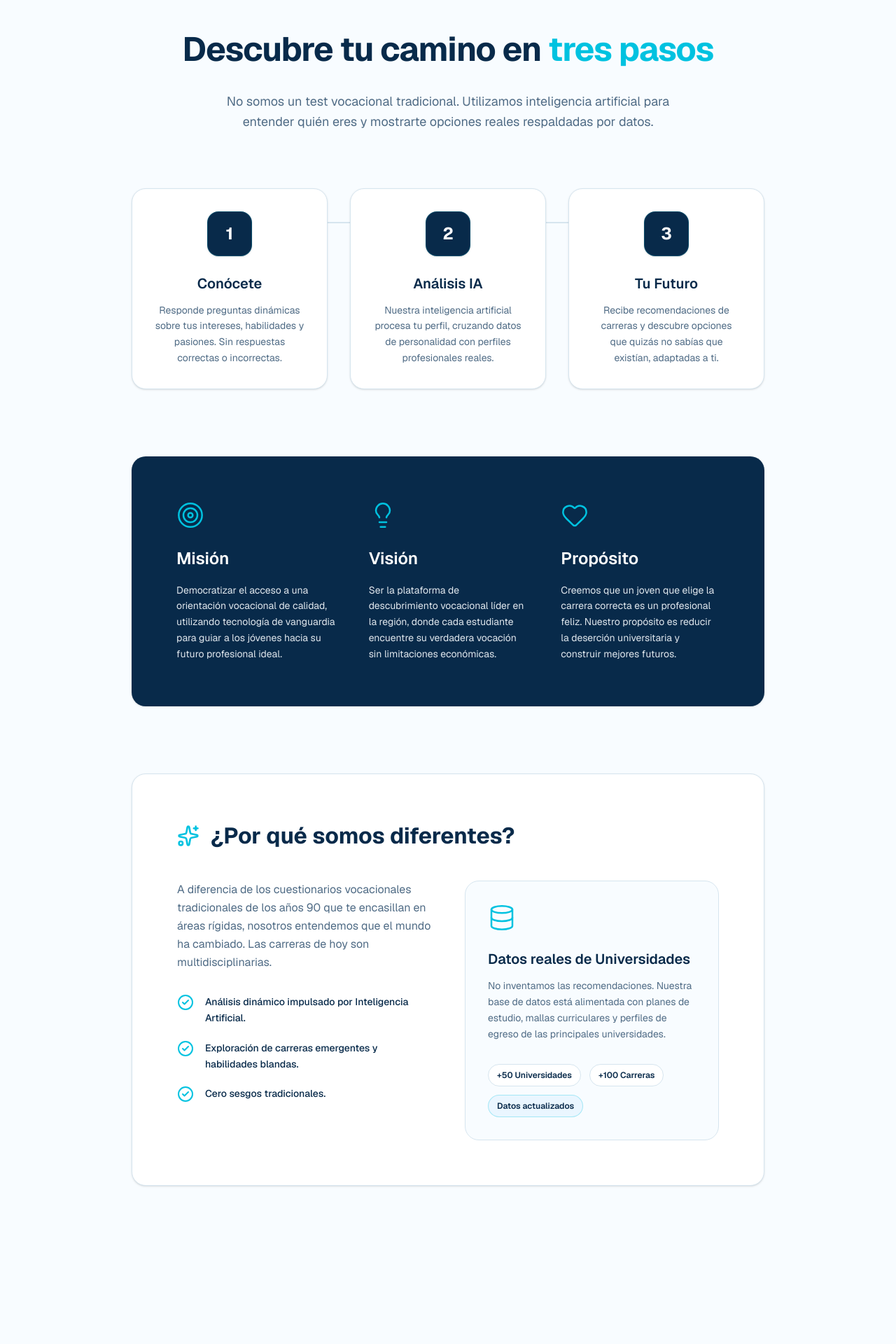
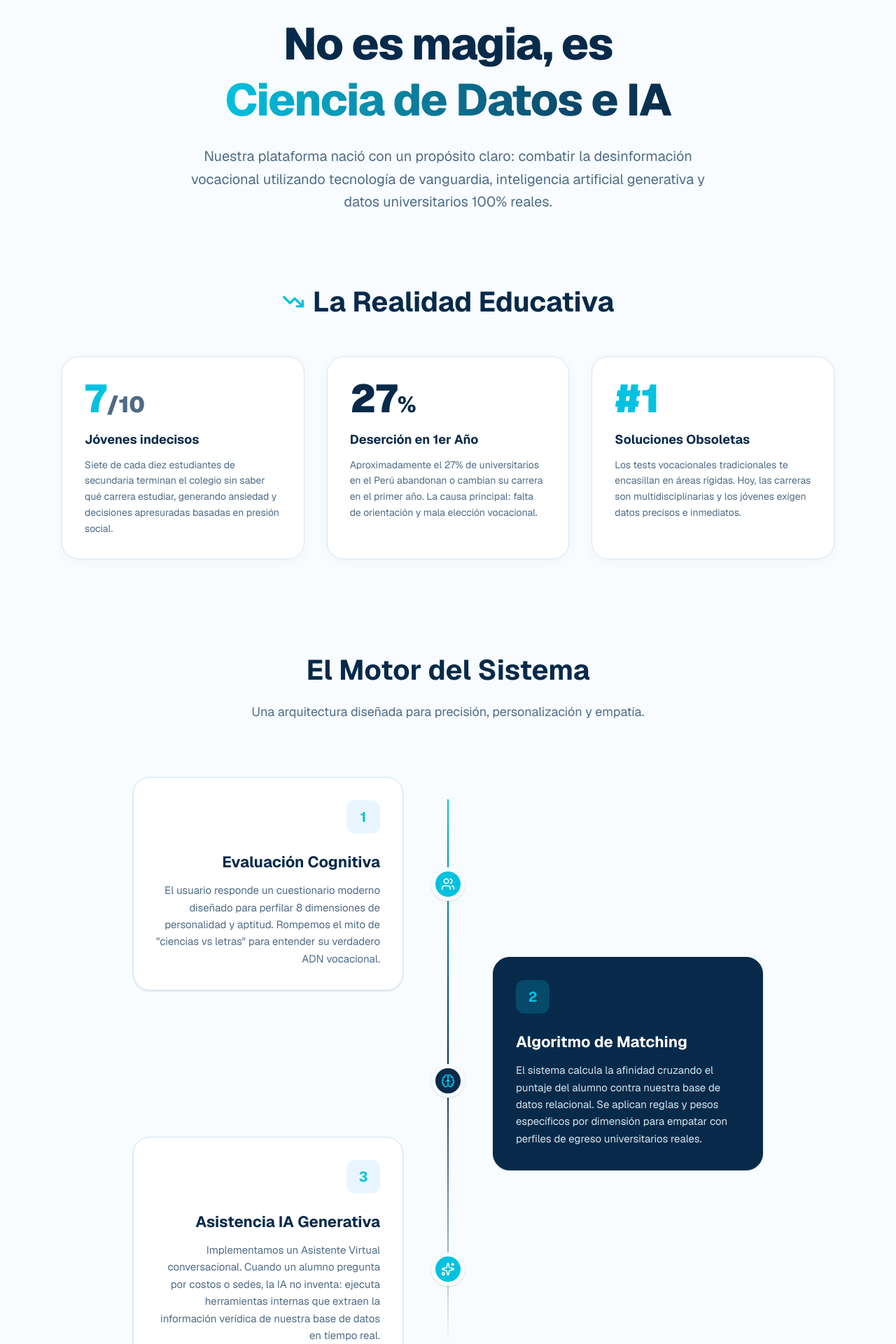
Before and after one commit to carrioneilnacr-art/Orientador-Vocacional-IA, a Next.js app: page /como-funciona in a window 1280 px wide. Shown: the part 100-2020 px from the top of the page at 70% size. Before the commit the page ends 1874 px from the top, so only its background shows below. Built offline with nearby package versions, Linux system fonts and the light colour scheme.

Commit message:
feat(ui): redesign como-funciona page with real data and modern layout

```diff
--- a/src/app/como-funciona/page.tsx
+++ b/src/app/como-funciona/page.tsx
@@ -1,124 +1,188 @@
 import Link from "next/link";
-import { ArrowLeft, CheckCircle2, Target, Heart, Lightbulb, Database, Sparkles } from "lucide-react";
+import { ArrowLeft, Brain, Target, Database, Sparkles, TrendingDown, Users, CheckCircle2, ShieldCheck } from "lucide-react";
 
 export default function ComoFunciona() {
   return (
-    <div className="flex flex-col min-h-screen bg-transparent font-sans text-[#082A4A] selection:bg-[#00C2E0] selection:text-white pb-20">
-      {/* Header simple */}
-      <header className="px-6 md:px-12 py-6 flex items-center justify-between w-full max-w-[1400px] mx-auto relative border-b border-[#D6E5EF] bg-white">
-        <Link href="/" className="inline-flex items-center text-[14px] font-medium text-[#4F6B85] hover:text-[#082A4A] transition-colors">
+    <div className="flex flex-col min-h-screen bg-[#F8FCFF] font-sans text-[#082A4A] selection:bg-[#00C2E0] selection:text-white pb-20">
+      {/* Header */}
+      <header className="px-6 md:px-12 py-6 flex items-center justify-between w-full max-w-[1400px] mx-auto relative bg-transparent z-10">
+        <Link href="/" className="inline-flex items-center text-[14px] font-semibold text-[#082A4A] hover:text-[#00C2E0] transition-colors bg-white px-5 py-2.5 rounded-full shadow-sm border border-[#D6E5EF]">
           <ArrowLeft className="mr-2 h-4 w-4" />
           Volver al inicio
         </Link>
-        <div className="w-20"></div>
       </header>
 
-      <main className="flex-1 w-full max-w-[1000px] mx-auto px-6 md:px-12 pt-16">
+      <main className="flex-1 w-full max-w-[1200px] mx-auto px-6 md:px-12 pt-8">
         {/* Hero Section */}
-        <div className="text-center mb-20">
-          <h1 className="text-[32px] md:text-[48px] font-bold tracking-tight mb-6 text-[#082A4A]">
-            Descubre tu camino en <span className="text-[#00C2E0]">tres pasos</span>
+        <div className="text-center mb-24 relative">
+          <div className="absolute top-0 left-1/2 -translate-x-1/2 w-[400px] h-[400px] bg-[#00C2E0]/10 rounded-full blur-[100px] -z-10" />
+          <h1 className="text-[40px] md:text-[64px] font-extrabold tracking-tight mb-6 text-[#082A4A] leading-tight">
+            No es magia, es <br className="hidden md:block" />
+            <span className="text-transparent bg-clip-text bg-gradient-to-r from-[#00C2E0] to-[#082A4A]">
+              Ciencia de Datos e IA
+            </span>
           </h1>
-          <p className="text-[16px] md:text-[18px] text-[#4F6B85] max-w-2xl mx-auto font-normal leading-relaxed">
-            No somos un test vocacional tradicional. Utilizamos inteligencia artificial para entender quién eres y mostrarte opciones reales respaldadas por datos.
+          <p className="text-[16px] md:text-[20px] text-[#4F6B85] max-w-3xl mx-auto font-normal leading-relaxed">
+            Nuestra plataforma nació con un propósito claro: combatir la desinformación vocacional utilizando tecnología de vanguardia, inteligencia artificial generativa y datos universitarios 100% reales.
           </p>
         </div>
 
-        {/* Steps */}
-        <div className="grid md:grid-cols-3 gap-8 mb-24 relative">
-          {/* Connector line on desktop */}
-          <div className="hidden md:block absolute top-12 left-1/6 right-1/6 h-[2px] bg-[#D6E5EF] -z-10 w-2/3 mx-auto"></div>
-
-          <div className="bg-white rounded-[20px] p-8 shadow-sm border border-[#D6E5EF] relative z-10 flex flex-col items-center text-center hover:shadow-md transition-shadow">
-            <div className="w-16 h-16 bg-[#082A4A] text-white rounded-2xl flex items-center justify-center font-bold text-[24px] mb-6 shadow-sm border border-[#00C2E0]/20">
-              1
-            </div>
-            <h3 className="font-semibold text-[20px] mb-3 text-[#082A4A]">Conócete</h3>
-            <p className="text-[#4F6B85] text-[14px] leading-relaxed">Responde preguntas dinámicas sobre tus intereses, habilidades y pasiones. Sin respuestas correctas o incorrectas.</p>
+        {/* El Problema (Deserción) */}
+        <div className="mb-32">
+          <div className="flex items-center justify-center gap-3 mb-12">
+            <TrendingDown className="h-8 w-8 text-[#00C2E0]" strokeWidth={2.5} />
+            <h2 className="text-[32px] md:text-[40px] font-bold text-[#082A4A] text-center">La Realidad Educativa</h2>
           </div>
 
-          <div className="bg-white rounded-[20px] p-8 shadow-sm border border-[#D6E5EF] relative z-10 flex flex-col items-center text-center hover:shadow-md transition-shadow">
-            <div className="w-16 h-16 bg-[#082A4A] text-white rounded-2xl flex items-center justify-center font-bold text-[24px] mb-6 shadow-sm border border-[#00C2E0]/20">
-              2
-            </div>
-            <h3 className="font-semibold text-[20px] mb-3 text-[#082A4A]">Análisis IA</h3>
-            <p className="text-[#4F6B85] text-[14px] leading-relaxed">Nuestra inteligencia artificial procesa tu perfil, cruzando datos de personalidad con perfiles profesionales reales.</p>
-          </div>
-
-          <div className="bg-white rounded-[20px] p-8 shadow-sm border border-[#D6E5EF] relative z-10 flex flex-col items-center text-center hover:shadow-md transition-shadow">
-            <div className="w-16 h-16 bg-[#082A4A] text-white rounded-2xl flex items-center justify-center font-bold text-[24px] mb-6 shadow-sm border border-[#00C2E0]/20">
-              3
-            </div>
-            <h3 className="font-semibold text-[20px] mb-3 text-[#082A4A]">Tu Futuro</h3>
-            <p className="text-[#4F6B85] text-[14px] leading-relaxed">Recibe recomendaciones de carreras y descubre opciones que quizás no sabías que existían, adaptadas a ti.</p>
-          </div>
-        </div>
-
-        {/* Misión, Visión, Propósito */}
-        <div className="bg-[#082A4A] text-white rounded-[20px] p-10 md:p-16 mb-24 shadow-sm relative overflow-hidden">
-          <div className="relative z-10 grid md:grid-cols-3 gap-12">
-            <div>
-              <Target className="h-10 w-10 text-[#00C2E0] mb-6" strokeWidth={1.5} />
-              <h3 className="text-[24px] font-semibold mb-4">Misión</h3>
-              <p className="text-[#F8FCFF] text-[14px] leading-relaxed opacity-90">
-                Democratizar el acceso a una orientación vocacional de calidad, utilizando tecnología de vanguardia para guiar a los jóvenes hacia su futuro profesional ideal.
+          <div className="grid md:grid-cols-3 gap-8">
+            <div className="bg-white rounded-[24px] p-8 shadow-[0_4px_20px_rgb(0,0,0,0.03)] border border-[#D6E5EF] relative overflow-hidden group hover:border-[#00C2E0] transition-all duration-300">
+              <div className="absolute top-0 right-0 w-32 h-32 bg-gradient-to-bl from-[#EAF6FF] to-transparent rounded-bl-full -z-10 opacity-50 group-hover:opacity-100 transition-opacity" />
+              <div className="text-[#00C2E0] font-black text-[56px] leading-none mb-4">7<span className="text-[32px] text-[#4F6B85]">/10</span></div>
+              <h3 className="text-[18px] font-bold text-[#082A4A] mb-3">Jóvenes indecisos</h3>
+              <p className="text-[#4F6B85] text-[14px] leading-relaxed">
+                Siete de cada diez estudiantes de secundaria terminan el colegio sin saber qué carrera estudiar, generando ansiedad y decisiones apresuradas basadas en presión social.
               </p>
             </div>
-            <div>
-              <Lightbulb className="h-10 w-10 text-[#00C2E0] mb-6" strokeWidth={1.5} />
-              <h3 className="text-[24px] font-semibold mb-4">Visión</h3>
-              <p className="text-[#F8FCFF] text-[14px] leading-relaxed opacity-90">
-                Ser la plataforma de descubrimiento vocacional líder en la región, donde cada estudiante encuentre su verdadera vocación sin limitaciones económicas.
+
+            <div className="bg-white rounded-[24px] p-8 shadow-[0_4px_20px_rgb(0,0,0,0.03)] border border-[#D6E5EF] relative overflow-hidden group hover:border-[#082A4A] transition-all duration-300">
+              <div className="absolute top-0 right-0 w-32 h-32 bg-gradient-to-bl from-[#DEEEFF] to-transparent rounded-bl-full -z-10 opacity-50 group-hover:opacity-100 transition-opacity" />
+              <div className="text-[#082A4A] font-black text-[56px] leading-none mb-4">27<span className="text-[32px]">%</span></div>
+              <h3 className="text-[18px] font-bold text-[#082A4A] mb-3">Deserción en 1er Año</h3>
+              <p className="text-[#4F6B85] text-[14px] leading-relaxed">
+                Aproximadamente el 27% de universitarios en el Perú abandonan o cambian su carrera en el primer año. La causa principal: falta de orientación y mala elección vocacional.
               </p>
             </div>
-            <div>
-              <Heart className="h-10 w-10 text-[#00C2E0] mb-6" strokeWidth={1.5} />
-              <h3 className="text-[24px] font-semibold mb-4">Propósito</h3>
-              <p className="text-[#F8FCFF] text-[14px] leading-relaxed opacity-90">
-                Creemos que un joven que elige la carrera correcta es un profesional feliz. Nuestro propósito es reducir la deserción universitaria y construir mejores futuros.
+
+            <div className="bg-white rounded-[24px] p-8 shadow-[0_4px_20px_rgb(0,0,0,0.03)] border border-[#D6E5EF] relative overflow-hidden group hover:border-[#00C2E0] transition-all duration-300">
+              <div className="absolute top-0 right-0 w-32 h-32 bg-gradient-to-bl from-[#EAF6FF] to-transparent rounded-bl-full -z-10 opacity-50 group-hover:opacity-100 transition-opacity" />
+              <div className="text-[#00C2E0] font-black text-[56px] leading-none mb-4">#1</div>
+              <h3 className="text-[18px] font-bold text-[#082A4A] mb-3">Soluciones Obsoletas</h3>
+              <p className="text-[#4F6B85] text-[14px] leading-relaxed">
+                Los tests vocacionales tradicionales te encasillan en áreas rígidas. Hoy, las carreras son multidisciplinarias y los jóvenes exigen datos precisos e inmediatos.
               </p>
             </div>
           </div>
         </div>
 
-        {/* Por qué somos diferentes */}
-        <div className="bg-white rounded-[20px] p-10 md:p-16 shadow-sm border border-[#D6E5EF]">
-          <div className="flex items-center gap-4 mb-10">
-            <Sparkles className="h-8 w-8 text-[#00C2E0]" />
-            <h2 className="text-[32px] font-bold text-[#082A4A]">¿Por qué somos diferentes?</h2>
+        {/* Como Funciona el Sistema (Timeline Dinamico) */}
+        <div className="mb-32">
+          <div className="text-center mb-20">
+            <h2 className="text-[32px] md:text-[40px] font-bold text-[#082A4A] mb-4">El Motor del Sistema</h2>
+            <p className="text-[#4F6B85] text-[18px]">Una arquitectura diseñada para precisión, personalización y empatía.</p>
           </div>
 
-          <div className="grid md:grid-cols-2 gap-12">
+          <div className="relative max-w-[900px] mx-auto">
+            {/* Línea conectora central (solo en desktop) */}
+            <div className="hidden md:block absolute left-1/2 top-8 bottom-8 w-[2px] bg-gradient-to-b from-[#00C2E0] via-[#082A4A] to-transparent -translate-x-1/2 z-0" />
+
+            <div className="space-y-12 md:space-y-0 relative z-10">
+              {/* Step 1 */}
+              <div className="flex flex-col md:flex-row items-center gap-6 md:gap-0">
+                <div className="w-full md:w-1/2 md:pr-16 flex flex-col items-center md:items-end md:text-right">
+                  <div className="bg-white p-8 rounded-[24px] shadow-sm border border-[#D6E5EF] hover:shadow-md transition-shadow w-full">
+                    <div className="inline-flex w-12 h-12 bg-[#EAF6FF] text-[#00C2E0] rounded-[12px] items-center justify-center font-bold text-xl mb-6">1</div>
+                    <h3 className="text-[22px] font-bold text-[#082A4A] mb-3">Evaluación Cognitiva</h3>
+                    <p className="text-[#4F6B85] text-[15px] leading-relaxed">
+                      El usuario responde un cuestionario moderno diseñado para perfilar 8 dimensiones de personalidad y aptitud. Rompemos el mito de "ciencias vs letras" para entender su verdadero ADN vocacional.
+                    </p>
+                  </div>
+                </div>
+                <div className="hidden md:flex absolute left-1/2 -translate-x-1/2 w-[48px] h-[48px] bg-[#00C2E0] rounded-full border-[6px] border-[#F8FCFF] shadow-sm items-center justify-center z-20">
+                  <Users className="text-white h-5 w-5" />
+                </div>
+                <div className="hidden md:block md:w-1/2 md:pl-16" />
+              </div>
+
+              {/* Step 2 */}
+              <div className="flex flex-col md:flex-row-reverse items-center gap-6 md:gap-0 mt-0 md:-mt-12">
+                <div className="w-full md:w-1/2 md:pl-16 flex flex-col items-center md:items-start text-left">
+                  <div className="bg-[#082A4A] p-8 rounded-[24px] shadow-sm border border-[#082A4A] hover:shadow-lg transition-shadow relative overflow-hidden w-full">
+                    <div className="absolute top-0 right-0 w-40 h-40 bg-white/5 rounded-bl-full -z-10" />
+                    <div className="inline-flex w-12 h-12 bg-[#00C2E0]/20 text-[#00C2E0] rounded-[12px] items-center justify-center font-bold text-xl mb-6">2</div>
+                    <h3 className="text-[22px] font-bold text-white mb-3">Algoritmo de Matching</h3>
+                    <p className="text-[#D6E5EF] text-[15px] leading-relaxed">
+                      El sistema calcula la afinidad cruzando el puntaje del alumno contra nuestra base de datos relacional. Se aplican reglas y pesos específicos por dimensión para empatar con perfiles de egreso universitarios reales.
+                    </p>
+                  </div>
+                </div>
+                <div className="hidden md:flex absolute left-1/2 -translate-x-1/2 w-[48px] h-[48px] bg-[#082A4A] rounded-full border-[6px] border-[#F8FCFF] shadow-sm items-center justify-center z-20 md:mt-12">
+                  <Brain className="text-[#00C2E0] h-5 w-5" />
+                </div>
+                <div className="hidden md:block md:w-1/2 md:pr-16" />
+              </div>
+
+              {/* Step 3 */}
+              <div className="flex flex-col md:flex-row items-center gap-6 md:gap-0 mt-0 md:-mt-12">
+                <div className="w-full md:w-1/2 md:pr-16 flex flex-col items-center md:items-end md:text-right">
+                  <div className="bg-white p-8 rounded-[24px] shadow-sm border border-[#D6E5EF] hover:shadow-md transition-shadow w-full">
+                    <div className="inline-flex w-12 h-12 bg-[#EAF6FF] text-[#00C2E0] rounded-[12px] items-center justify-center font-bold text-xl mb-6">3</div>
+                    <h3 className="text-[22px] font-bold text-[#082A4A] mb-3">Asistencia IA Generativa</h3>
+                    <p className="text-[#4F6B85] text-[15px] leading-relaxed">
+                      Implementamos un Asistente Virtual conversacional. Cuando un alumno pregunta por costos o sedes, la IA no inventa: ejecuta herramientas internas que extraen la información verídica de nuestra base de datos en tiempo real.
+                    </p>
+                  </div>
+                </div>
+                <div className="hidden md:flex absolute left-1/2 -translate-x-1/2 w-[48px] h-[48px] bg-[#00C2E0] rounded-full border-[6px] border-[#F8FCFF] shadow-sm items-center justify-center z-20 md:mt-12">
+                  <Sparkles className="text-white h-5 w-5" />
+                </div>
+                <div className="hidden md:block md:w-1/2 md:pl-16" />
+              </div>
+            </div>
+          </div>
+        </div>
+
+        {/* Compromiso con la Verdad / Tech Stack */}
+        <div className="bg-white rounded-[32px] p-8 md:p-16 mb-16 shadow-[0_4px_20px_rgb(0,0,0,0.03)] border border-[#D6E5EF] overflow-hidden relative">
+          <div className="absolute top-0 right-0 w-64 h-64 bg-[#EAF6FF] rounded-bl-full -z-10 opacity-70" />
+
+          <div className="grid lg:grid-cols-2 gap-16 items-center relative z-10">
             <div>
-              <p className="text-[#4F6B85] mb-8 leading-relaxed text-[16px]">
-                A diferencia de los cuestionarios vocacionales tradicionales de los años 90 que te encasillan en áreas rígidas, nosotros entendemos que el mundo ha cambiado. Las carreras de hoy son multidisciplinarias.
+              <ShieldCheck className="h-12 w-12 text-[#00C2E0] mb-6" strokeWidth={2} />
+              <h2 className="text-[32px] md:text-[40px] font-bold text-[#082A4A] mb-6 leading-tight">
+                Garantía de Datos: <br className="hidden md:block" />
+                <span className="text-[#00C2E0]">Cero Alucinaciones</span>
+              </h2>
+              <p className="text-[#4F6B85] text-[16px] leading-relaxed mb-8">
+                En educación, la precisión lo es todo. Nuestro agente de inteligencia artificial opera bajo un sistema de llamadas a herramientas controlado. Las respuestas de los chats están ancladas estrictamente a datos verificados.
               </p>
-              <ul className="space-y-5">
+              <ul className="space-y-4">
                 <li className="flex items-start gap-4">
-                  <CheckCircle2 className="h-6 w-6 text-[#00C2E0] shrink-0" />
-                  <span className="text-[14px] font-medium text-[#082A4A] leading-relaxed">Análisis dinámico impulsado por Inteligencia Artificial.</span>
+                  <div className="mt-1 bg-[#DEEEFF] p-1.5 rounded-full"><Database className="h-4 w-4 text-[#00C2E0]" strokeWidth={3} /></div>
+                  <span className="text-[#082A4A] font-semibold text-[15px] pt-1">Conexión directa a PostgreSQL (Supabase)</span>
                 </li>
                 <li className="flex items-start gap-4">
-                  <CheckCircle2 className="h-6 w-6 text-[#00C2E0] shrink-0" />
-                  <span className="text-[14px] font-medium text-[#082A4A] leading-relaxed">Exploración de carreras emergentes y habilidades blandas.</span>
+                  <div className="mt-1 bg-[#DEEEFF] p-1.5 rounded-full"><Target className="h-4 w-4 text-[#00C2E0]" strokeWidth={3} /></div>
+                  <span className="text-[#082A4A] font-semibold text-[15px] pt-1">Costos y sedes extraídos mediante queries precisos</span>
                 </li>
                 <li className="flex items-start gap-4">
-                  <CheckCircle2 className="h-6 w-6 text-[#00C2E0] shrink-0" />
-                  <span className="text-[14px] font-medium text-[#082A4A] leading-relaxed">Cero sesgos tradicionales.</span>
+                  <div className="mt-1 bg-[#DEEEFF] p-1.5 rounded-full"><CheckCircle2 className="h-4 w-4 text-[#00C2E0]" strokeWidth={3} /></div>
+                  <span className="text-[#082A4A] font-semibold text-[15px] pt-1">Protección contra información fabricada (AI Hallucinations)</span>
                 </li>
               </ul>
             </div>
 
-            <div className="bg-[#F8FCFF] p-8 rounded-[20px] border border-[#D6E5EF] flex flex-col justify-center">
-              <Database className="h-10 w-10 text-[#00C2E0] mb-6" strokeWidth={1.5} />
-              <h3 className="font-semibold text-[20px] mb-3 text-[#082A4A]">Datos reales de Universidades</h3>
-              <p className="text-[#4F6B85] text-[14px] leading-relaxed mb-8">
-                No inventamos las recomendaciones. Nuestra base de datos está alimentada con planes de estudio, mallas curriculares y perfiles de egreso de las principales universidades.
-              </p>
-              <div className="flex flex-wrap gap-3">
-                <span className="bg-white border border-[#D6E5EF] text-[#082A4A] text-[12px] font-semibold px-3 py-1.5 rounded-full">+50 Universidades</span>
-                <span className="bg-white border border-[#D6E5EF] text-[#082A4A] text-[12px] font-semibold px-3 py-1.5 rounded-full">+100 Carreras</span>
-                <span className="bg-[#EAF6FF] border border-[#00C2E0]/30 text-[#082A4A] text-[12px] font-semibold px-3 py-1.5 rounded-full">Datos actualizados</span>
+            <div className="bg-[#082A4A] p-8 md:p-10 rounded-[24px] text-white shadow-xl relative overflow-hidden">
+              <div className="absolute -top-10 -right-10 w-40 h-40 bg-[#00C2E0]/20 blur-3xl rounded-full" />
+              <div className="absolute -bottom-10 -left-10 w-40 h-40 bg-[#00C2E0]/20 blur-3xl rounded-full" />
+
+              <h3 className="text-[22px] font-bold mb-8 flex items-center gap-3">
+                <Sparkles className="h-6 w-6 text-[#00C2E0]" />
+                Stack Tecnológico
+              </h3>
+
+              <div className="space-y-4 relative z-10">
+                <div className="bg-white/5 hover:bg-white/10 transition-colors p-5 rounded-xl border border-white/10 backdrop-blur-sm">
+                  <div className="text-[12px] text-[#00C2E0] font-bold uppercase tracking-wider mb-1.5">Frontend & Framework</div>
+                  <div className="font-semibold text-[16px] text-white">Next.js 15 (App Router) + Tailwind CSS v4</div>
+                </div>
+                <div className="bg-white/5 hover:bg-white/10 transition-colors p-5 rounded-xl border border-white/10 backdrop-blur-sm">
+                  <div className="text-[12px] text-[#00C2E0] font-bold uppercase tracking-wider mb-1.5">Arquitectura de Datos</div>
+                  <div className="font-semibold text-[16px] text-white">PostgreSQL + Drizzle ORM</div>
+                </div>
+                <div className="bg-white/5 hover:bg-white/10 transition-colors p-5 rounded-xl border border-white/10 backdrop-blur-sm">
+                  <div className="text-[12px] text-[#00C2E0] font-bold uppercase tracking-wider mb-1.5">Cerebro de Inteligencia Artificial</div>
+                  <div className="font-semibold text-[16px] text-white">Google Gemini 2.5 Flash + Vercel AI SDK</div>
+                </div>
               </div>
             </div>
           </div>
```
